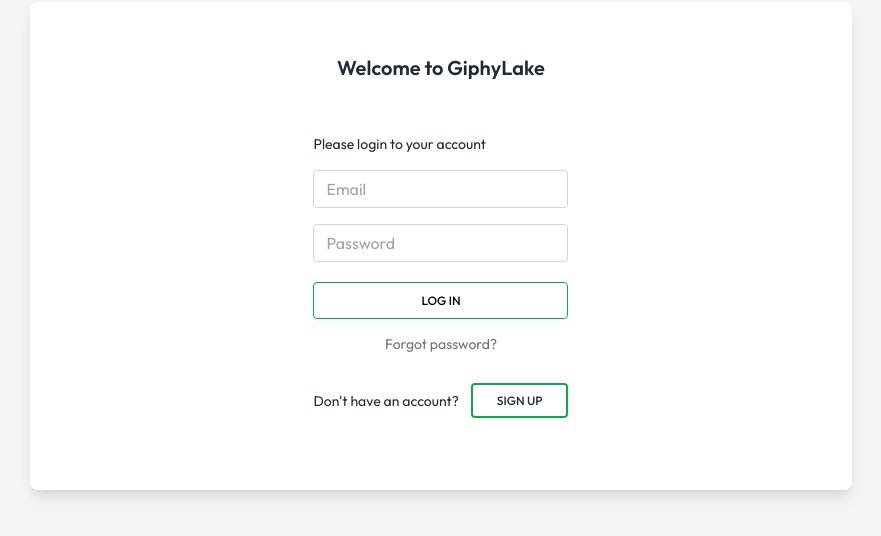
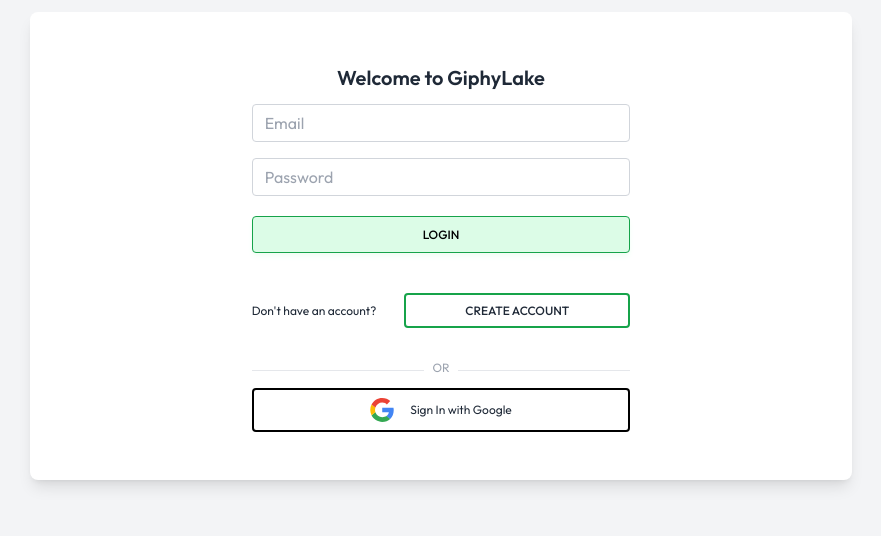
Before and after one commit to originalkamaal/alphabi-giphy, a React (Vite) app: page /login in a window 1280 px wide. Shown: the part 154-690 px from the top of the page, without its empty margins (199-1080 px from the left). Built offline with nearby package versions, Linux system fonts and the light colour scheme; no server answers.

Commit message:
Added firebase and react-firebase-hook for authentication implementation also created helper functions in firebase config file for auth

```diff
--- a/package.json
+++ b/package.json
@@ -10,8 +10,10 @@
   },
   "dependencies": {
     "@hookform/resolvers": "^2.9.10",
+    "firebase": "^9.15.0",
     "react": "^18.2.0",
     "react-dom": "^18.2.0",
+    "react-firebase-hooks": "^5.1.1",
     "react-hook-form": "^7.41.0",
     "react-icons": "^4.7.1",
     "react-router-dom": "^6.5.0",
--- /dev/null
+++ b/src/components/GoogleLoginButton.jsx
@@ -0,0 +1,12 @@
+import React from 'react'
+
+const GoogleLoginButton = () => {
+    return (
+        <div className='w-full bg-white border-2 flex items-center justify-center border-black rounded p-2 gap-4'>
+            <svg xmlns="http://www.w3.org/2000/svg" width="24" height="24" preserveAspectRatio="xMidYMid" viewBox="0 0 256 262"><path fill="#4285F4" d="M255.878 133.451c0-10.734-.871-18.567-2.756-26.69H130.55v48.448h71.947c-1.45 12.04-9.283 30.172-26.69 42.356l-.244 1.622 38.755 30.023 2.685.268c24.659-22.774 38.875-56.282 38.875-96.027" /><path fill="#34A853" d="M130.55 261.1c35.248 0 64.839-11.605 86.453-31.622l-41.196-31.913c-11.024 7.688-25.82 13.055-45.257 13.055-34.523 0-63.824-22.773-74.269-54.25l-1.531.13-40.298 31.187-.527 1.465C35.393 231.798 79.49 261.1 130.55 261.1" /><path fill="#FBBC05" d="M56.281 156.37c-2.756-8.123-4.351-16.827-4.351-25.82 0-8.994 1.595-17.697 4.206-25.82l-.073-1.73L15.26 71.312l-1.335.635C5.077 89.644 0 109.517 0 130.55s5.077 40.905 13.925 58.602l42.356-32.782" /><path fill="#EB4335" d="M130.55 50.479c24.514 0 41.05 10.589 50.479 19.438l36.844-35.974C195.245 12.91 165.798 0 130.55 0 79.49 0 35.393 29.301 13.925 71.947l42.211 32.783c10.59-31.477 39.891-54.251 74.414-54.251" /></svg>
+            Sign In with Google
+        </div>
+    )
+}
+
+export default GoogleLoginButton
--- a/src/components/Header.jsx
+++ b/src/components/Header.jsx
@@ -1,14 +1,32 @@
-import React, { useState } from 'react';
+import React, { useState, useEffect } from 'react';
 import { BiMenu } from 'react-icons/bi';
 import { AiFillCloseCircle } from 'react-icons/ai';
-import { Link } from 'react-router-dom';
+import { Link, useNavigate } from 'react-router-dom';
+import { useAuthState } from 'react-firebase-hooks/auth';
+import { auth, logout } from '../firebase';
 const Header = () => {
   const [menu, toggleMenu] = useState(false);
+  const [user, loading, error] = useAuthState(auth);
+  const navigate = useNavigate();
+
+
+  useEffect(() => {
+    // if user is not logged in navigating to login page
+    if (!user) {
+      navigate("/login");
+    }
+    console.log(user);
+  }, [user]);
+
 
   //Function to toggle Sidebar menu in small screens
   const handleMenu = () => {
     toggleMenu(!menu);
   };
+
+  //logout method exported from firebase config file
+
+
   return (
     <>
       <div className="flex w-full bg-gray-100 h-20 items-center justify-between px-4">
@@ -16,30 +34,34 @@
           <BiMenu size={25} />
         </div>
         <div className="hidden md:flex font-bold text-2xl">GIPHYLAKE</div>
-        <div className="flex gap-5 underline">
+        <div className="flex gap-5">
+          {user &&
+            <div>
+              Hi, {user.displayName ?? user.email}
+            </div>
+          }
           <div>
-            <Link to="/login">Login</Link>
-          </div>
-          <div>
-            <Link to="/login">Sign Up</Link>
+            <button onClick={logout}>Logout</button>
           </div>
         </div>
       </div>
 
       <div
-        className={`absolute w-full h-screen top-0 ${
-          menu ? 'left-0' : '-left-full'
-        } duration-200 bg-white flex flex-col items-end`}
+        className={`absolute w-full h-screen top-0 ${menu ? 'left-0' : '-left-full'
+          } duration-200 bg-white flex flex-col items-end`}
       >
         <div className="p-5" onClick={handleMenu}>
           <AiFillCloseCircle size={25} />
         </div>
         <div className="flex w-full flex-col items-center font-bold my-2">
-          <div className="border-y border-black w-full text-center py-2">
-            Login
-          </div>
-          <div className="border-b border-black w-full text-center py-2">
-            Sing Up
+          {user &&
+            <div className="border-y border-gray-300 border-collapse w-full text-center py-2">
+
+              Hi, {user.displayName ?? user.email}
+            </div>
+          }
+          <div className="border-b border-gray-300 w-full text-center py-2">
+            <button onClick={logout}>Logout</button>
           </div>
         </div>
       </div>
--- /dev/null
+++ b/src/components/LoadingSpinner.jsx
@@ -0,0 +1,15 @@
+import React from 'react';
+
+import spinner from '../assets/spinner.png'
+
+const LoadingSpinner = () => {
+    return (
+        <>
+            <div className="flex justify-center items-center w-full h-screen">
+                <img className='animate-spin' src={spinner} width={50} height={50} />
+            </div>
+        </>
+    )
+}
+
+export default LoadingSpinner;
--- /dev/null
+++ b/src/firebase.js
@@ -0,0 +1,90 @@
+import { initializeApp } from "firebase/app";
+import {
+    GoogleAuthProvider,
+    getAuth,
+    signInWithPopup,
+    signInWithEmailAndPassword,
+    createUserWithEmailAndPassword,
+    sendPasswordResetEmail,
+    signOut,
+} from "firebase/auth";
+const firebaseConfig = {
+    apiKey: import.meta.env.VITE_API_KEY,
+    authDomain: import.meta.env.VITE_AUTH_DOMAIN,
+    projectId: import.meta.env.VITE_PROJECT_ID,
+    storageBucket: import.meta.env.VITE_STORAGE_BUCKET,
+    messagingSenderId: import.meta.env.VITE_MESSEGING_SENDER_ID,
+    appId: import.meta.env.VITE_APP_ID
+};
+
+console.log(import.meta.env.VITE_API_KEY);
+
+//initializing firebase with configs
+const app = initializeApp(firebaseConfig);
+const auth = getAuth(app);
+
+//initializing auth provider
+const googleProvider = new GoogleAuthProvider();
+
+//To sign in with google
+const signInWithGoogle = async () => {
+    try {
+        const res = await signInWithPopup(auth, googleProvider);
+        const user = res.user;
+        return user;
+    } catch (error) {
+        console.log(error);
+        alert(error.message);
+    }
+}
+
+//to sginin user with email and password
+const logInWithEmailAndPassword = async (email, password) => {
+    try {
+        await signInWithEmailAndPassword(auth, email, password);
+    } catch (err) {
+        if (err) {
+
+            return false
+        }
+    }
+    return true
+};
+
+
+//to create user account with email and password
+const registerWithEmailAndPassword = async (email, password) => {
+    try {
+        const res = await createUserWithEmailAndPassword(auth, email, password);
+        if (res.user)
+
+            return true
+    } catch (err) {
+        return false
+    }
+};
+
+//to send password reset link to the user
+const sendPasswordReset = async (email) => {
+    try {
+        await sendPasswordResetEmail(auth, email);
+        alert("Password reset link sent!");
+    } catch (err) {
+        console.error(err);
+        alert(err.message);
+    }
+};
+
+//to remove the user session to logout the user
+const logout = () => {
+    signOut(auth);
+};
+
+export {
+    auth,
+    signInWithGoogle,
+    logInWithEmailAndPassword,
+    registerWithEmailAndPassword,
+    sendPasswordReset,
+    logout,
+};
--- a/src/pages/Login.jsx
+++ b/src/pages/Login.jsx
@@ -1,53 +1,120 @@
-import React from 'react';
-import { Link } from 'react-router-dom';
+import React, { useEffect, useState } from 'react';
+import { Link, useNavigate } from 'react-router-dom';
+import { useForm } from 'react-hook-form';
+import { yupResolver } from '@hookform/resolvers/yup';
+import * as Yup from 'yup';
+import { useAuthState } from 'react-firebase-hooks/auth';
+import { auth, logInWithEmailAndPassword } from '../firebase';
+import spinner from '../assets/spinner.png'
+import LoadingSpinner from '../components/LoadingSpinner';
+
+
 const Login = () => {
+  const [err, setErr] = useState(null)
+  const [user, loading, error] = useAuthState(auth);
+  const navigate = useNavigate();
+
+  useEffect(() => {
+    if (user) {
+      navigate('/');
+    }
+  }, [user])
+
+  const formSchema = Yup.object().shape({
+    email: Yup.string()
+      .email('Please check email')
+      .required('Please enter correct email'),
+    password: Yup.string()
+      .required('Password is mendatory')
+      .min(6, 'Password must be at 6 char long')
+  });
+  const formOptions = { resolver: yupResolver(formSchema) };
+
+  const {
+    register,
+    handleSubmit,
+    formState: { errors },
+  } = useForm(formOptions);
+
+  //Submiting the form after successfull validation
+  const onSubmit = async ({ email, password }) => {
+    const res = await logInWithEmailAndPassword(email, password);
+    if (res) {
+
+      navigate('/');
+    } else {
+      setErr('Unable to login, please make sure credentials are correct.')
+    }
+  };
+
   return (
-    <div class="flex items-center justify-center h-screen w-full bg-gray-100 px-6">
-      <div class="h-min flex flex-col bg-white shadow-lg rounded-lg justify-center items-center text-gray-800 w-full lg:w-2/3 px-4 lg:px-0 lg:p-12 lg:mx-6 py-5">
-        <div class="text-center">
-          <h4 class="text-xl font-semibold mt-1 mb-12 pb-1">
+    loading ?
+      <LoadingSpinner /> : (
+        <div className="flex items-center justify-center h-screen w-full bg-gray-100 px-6">
+          <div className="h-min flex flex-col bg-white shadow-lg rounded-lg justify-center items-center text-gray-800 w-full lg:w-2/3 px-4 lg:px-0 lg:p-12 lg:mx-6 py-5">
+            <div className="text-center">
+              <h4 className="text-xl font-semibold mt-1 mb-2 pb-1">
                 Welcome to GiphyLake
               </h4>
             </div>
-        <form>
-          <p class="mb-4 text-sm">Please login to your account</p>
-          <div class="mb-4">
+            <form className="text-xs md:w-1/2 w-full px-4" onSubmit={handleSubmit(onSubmit)}>
+              {error && <p>{error}</p>}
+              {err && <p className='text-center py-2 pb-4 text-red-500'>{err}</p>}
+              <div className="mb-4">
                 <input
+                  {...register('email')}
                   type="text"
-              class="form-control block w-full px-3 py-1.5 text-base font-normal text-gray-700 bg-white bg-clip-padding border border-solid border-gray-300 rounded transition ease-in-out m-0 focus:text-gray-700 focus:bg-white focus:border-green-600 focus:outline-none"
+                  className="form-control block w-full px-3 py-1.5 text-base font-normal text-gray-700 bg-white bg-clip-padding border border-solid border-gray-300 rounded transition ease-in-out m-0 focus:text-gray-700 focus:bg-white focus:border-green-600 focus:outline-none"
                   placeholder="Email"
                 />
+
+                {errors.email && (
+                  <p className="text-xs text-red-700 pt-1">Please check Email</p>
+                )}
               </div>
-          <div class="mb-4">
+              <div className="mb-4">
                 <input
+                  {...register('password')}
                   type="password"
-              class="form-control block w-full px-3 py-1.5 text-base font-normal text-gray-700 bg-white bg-clip-padding border border-solid border-gray-300 rounded transition ease-in-out m-0 focus:text-gray-700 focus:bg-white focus:border-green-600 focus:outline-none"
+                  className="form-control block w-full px-3 py-1.5 text-base font-normal text-gray-700 bg-white bg-clip-padding border border-solid border-gray-300 rounded transition ease-in-out m-0 focus:text-gray-700 focus:bg-white focus:border-green-600 focus:outline-none"
                   placeholder="Password"
                 />
+
+                {errors.password && (
+                  <p className="text-xs text-red-700 pt-1">Please check password</p>
+                )}
               </div>
-          <div class="text-center pt-1 mb-6 pb-1">
+
+              <div className="text-center pt-1 mb-6 pb-1">
                 <button
-              class="inline-block px-6 py-2.5 text-black border-green-600 border font-medium text-xs leading-tight uppercase rounded shadow-md hover:bg-green-700 hover:text-white hover:shadow-lg  transition duration-150 ease-in-out w-full mb-3 shadow-green-50"
-              type="button"
+                  className="inline-block px-6 py-2.5 text-black border-green-600 border font-medium text-xs leading-tight uppercase rounded shadow-md bg-green-100 hover:bg-green-700 hover:text-white hover:shadow-lg  transition duration-150 ease-in-out w-full mb-3 shadow-green-50"
+                  type="submit"
                 >
-              Log in
+                  Login
                 </button>
-            <a class="text-gray-500 text-sm" href="#!">
-              Forgot password?
-            </a>
               </div>
-          <div class="flex items-center justify-between pb-6 text-sm">
-            <p class="mb-0 mr-2">Don't have an account?</p>
+              <div className="flex items-center justify-between pb-6 gap-5">
+                <p className="mb-0 mr-2 whitespace-nowrap">Don't have an account?</p>
                 <Link
                   to="/register"
-              class="px-6 py-2 border-2 border-green-600 font-medium text-xs leading-tight uppercase rounded hover:bg-black hover:bg-opacity-5 focus:outline-none focus:ring-0 transition duration-150 ease-in-out"
+                  className="w-full text-center px-6 py-2 border-2 border-green-600 font-medium text-xs leading-tight uppercase rounded hover:bg-black hover:bg-opacity-5 focus:outline-none focus:ring-0 transition duration-150 ease-in-out"
                 >
-              Sign Up
+                  Create Account
                 </Link>
               </div>
+              <div className="flex justify-between items-center">
+
+                <hr className="w-full" />
+                <span className="p-2 text-gray-400 mb-1">OR</span>
+                <hr className="w-full" />
+
+              </div>
+              <div className='w-full bg-white border-2 flex items-center justify-center border-black rounded p-2 gap-4'>
+                <svg xmlns="http://www.w3.org/2000/svg" width="24" height="24" preserveAspectRatio="xMidYMid" viewBox="0 0 256 262"><path fill="#4285F4" d="M255.878 133.451c0-10.734-.871-18.567-2.756-26.69H130.55v48.448h71.947c-1.45 12.04-9.283 30.172-26.69 42.356l-.244 1.622 38.755 30.023 2.685.268c24.659-22.774 38.875-56.282 38.875-96.027" /><path fill="#34A853" d="M130.55 261.1c35.248 0 64.839-11.605 86.453-31.622l-41.196-31.913c-11.024 7.688-25.82 13.055-45.257 13.055-34.523 0-63.824-22.773-74.269-54.25l-1.531.13-40.298 31.187-.527 1.465C35.393 231.798 79.49 261.1 130.55 261.1" /><path fill="#FBBC05" d="M56.281 156.37c-2.756-8.123-4.351-16.827-4.351-25.82 0-8.994 1.595-17.697 4.206-25.82l-.073-1.73L15.26 71.312l-1.335.635C5.077 89.644 0 109.517 0 130.55s5.077 40.905 13.925 58.602l42.356-32.782" /><path fill="#EB4335" d="M130.55 50.479c24.514 0 41.05 10.589 50.479 19.438l36.844-35.974C195.245 12.91 165.798 0 130.55 0 79.49 0 35.393 29.301 13.925 71.947l42.211 32.783c10.59-31.477 39.891-54.251 74.414-54.251" /></svg>
+                Sign In with Google</div>
             </form>
           </div>
-    </div>
+        </div>)
   );
 };
 
```
Also changed, not shown: src/pages/Search.jsx (+11 -2 lines), src/pages/SignUp.jsx (+52 -23 lines), src/assets/spinner.png (added), 1 other file (tests, documents, lock files or other folders). Lines whose indentation alone changed are shown as unchanged.
